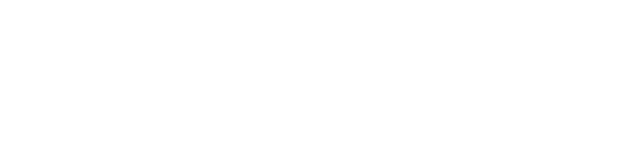
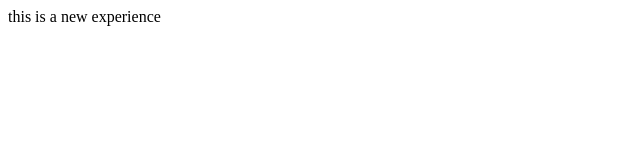
Before and after one commit to ILekawa9/testdemo, a plain HTML site: page index.html in a window 1280 px wide. Shown: the whole page, without its empty margins (0-640 px from the left). Drawn offline with Linux system fonts and the light colour scheme.

Commit message:
Added an index.html file

```diff
--- a/index.html
+++ b/index.html
@@ -7,6 +7,6 @@
         <title>Document</title>
     </head>
     <body>
-
+        this is a new experience
     </body>
 </html>
```
